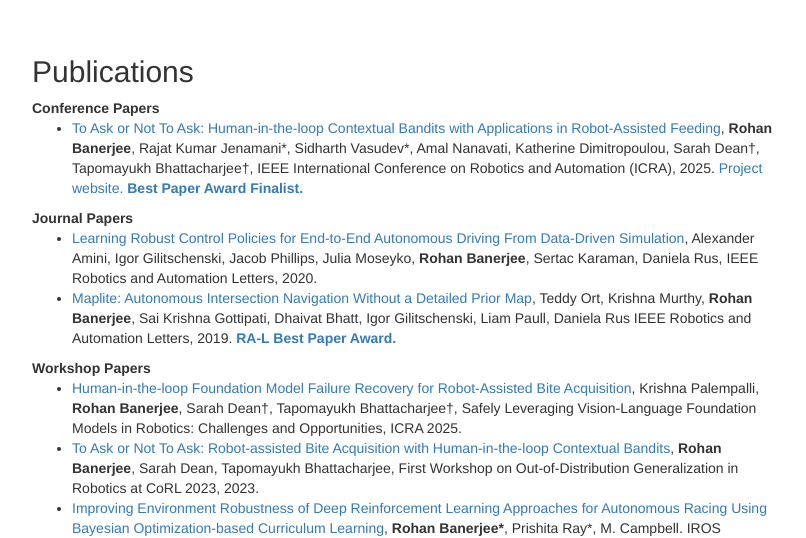
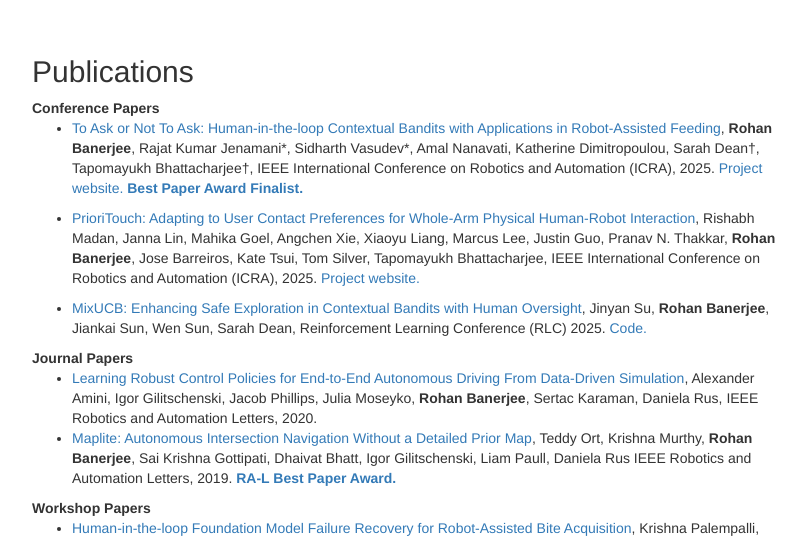
Before and after one commit to rohanb2018/rohanb2018.github.io, a plain HTML site: page index.html in a window 1280 px wide. Shown: the part 2036-2574 px from the top of the page, without its empty margins (38-844 px from the left). Drawn offline with nearby package versions, Linux system fonts and the light colour scheme.

Commit message:
update fall 2025

```diff
--- a/index.html
+++ b/index.html
@@ -55,8 +55,11 @@
                 <img class="img-responsive" src="pics/CIS_photo_square_300_300.jpeg"  width="300" height="50"  alt=""><br>
 
                 <div style="margin-top:3%; text-align:justify;">
+                    <p> <b>I am currently on the job market and am looking for full-time positions in industry!</b></p>
+
                     <p> I am a sixth-year PhD candidate in the Computer Science department at <a href="http://www.cs.cornell.edu">Cornell University</a>, working under <a href="https://sites.google.com/site/tapomayukh">Prof. Tapomayukh Bhattacharjee</a>
-                        and <a href="https://sdean.website/">Prof. Sarah Dean</a>. My primary research interest lies at the intersection of machine learning-based methods for sequential decision-making (especially reinforcement learning),
+                        and <a href="https://sdean.website/">Prof. Sarah Dean</a>. My thesis work focuses on human-in-the-loop methods for failure recovery, grounded in robot-assisted bite acquisition.
+                        My primary research interest lies at the intersection of machine learning-based methods for sequential decision-making (especially reinforcement learning),
                         robotics, and probabilistic modeling and inference. Previously in my PhD, I was a member of the <a href="http://cornell-asl.org/main/index.html">Autonomous Systems Lab</a>
                         under <a href="https://campbell.mae.cornell.edu">Prof. Mark Campbell</a>.</p>
 
@@ -123,6 +126,19 @@
                   <b><a href="https://2025.ieee-icra.org/program/awards-and-finalists/">Best Paper Award Finalist.</a></b>
                   </li>
                 </ul>
+                <ul>
+                  <li class="paper" words="add, your, keywords, here"><a href="https://arxiv.org/abs/2509.18447">PrioriTouch: Adapting to User Contact Preferences for Whole-Arm Physical Human-Robot Interaction</a>,
+                    Rishabh Madan, Janna Lin, Mahika Goel, Angchen Xie, Xiaoyu Liang, Marcus Lee, Justin Guo, Pranav N. Thakkar, <b>Rohan Banerjee</b>, Jose Barreiros, Kate Tsui, Tom Silver, Tapomayukh Bhattacharjee, IEEE International Conference on Robotics and Automation (ICRA), 2025.
+                    <a href="https://emprise.cs.cornell.edu/prioritouch/">Project website.</a>
+                    </li>
+                </ul>
+                <ul>
+                  <li class="paper" words="add, your, keywords, here"><a href="https://openreview.net/forum?id=Kt3scQ2KDL">MixUCB: Enhancing Safe Exploration in Contextual Bandits with Human Oversight</a>,
+                    Jinyan Su, <b>Rohan Banerjee</b>, Jiankai Sun, Wen Sun, Sarah Dean, Reinforcement Learning Conference (RLC) 2025.
+                    <a href="https://github.com/sdean-group/MixUCB">Code.</a>
+                    </li>
+                </ul>
+
 
                 <strong>Journal Papers</strong><br/>
                 <ul>
```
Also changed, not shown: 2 other files.
